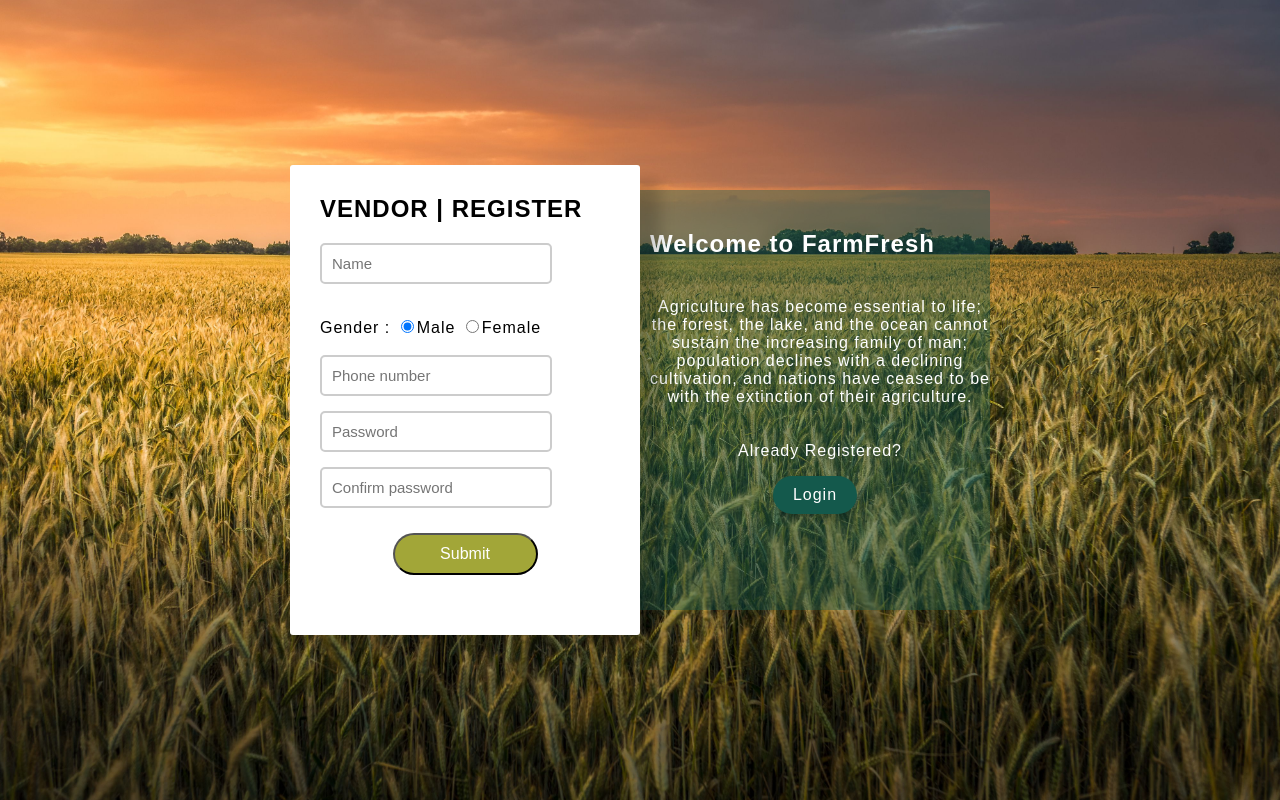
After one commit to pillai-karthik/PHP-Farm-Fresh-Web, a PHP site: page /registerVendor.php in a window 1280 px wide. The commit adds this page. Run offline with PHP 8.4, Linux system fonts and the light colour scheme.

Commit message:
Created vendor login,register & made changes to index.php accordingly

```diff
--- /dev/null
+++ b/registerVendor.css
@@ -0,0 +1,122 @@
+body{
+    margin: 0;
+    padding: 0;
+    background: url(assets/loginCustomerBg.jpg);
+    background-size: cover;
+    background-position: center;
+    overflow: hidden;
+    font-family: 'Oxygen', sans-serif;
+    letter-spacing: 1px;
+}
+.signup-box{
+    width: 700px;
+    height: 420px;
+    background: rgba(19, 89, 76, 0.4);
+    top: 50%;
+    left: 50%;
+    position: absolute;
+    transform: translate(-50%,-50%);
+    box-sizing: border-box;
+    border-radius: 3px;
+}
+.signup-box .signup-form,
+.signup-box .form-c{
+    position: relative;
+    width: 50%;
+    height: 420px;
+    float: right;
+    box-sizing: border-box;
+}
+.signup-box .form-c h1,
+.signup-box .form-c p,
+.signup-box .form-c a{
+    padding-left: 10px;
+    padding-top: 20px;
+    color: #fff;
+}
+.signup-box .form-c a{
+    display: inline-block;
+    padding: 10px 20px;
+    color: #fff;
+    text-decoration: none;
+    background: #14594C;
+    border-radius: 25px;
+    box-shadow: 0 5px 10px rgba(0,0,0,0.2);
+
+    }
+.signup-box .signup-form{
+    background: #fff;
+    height: 470px;
+    width: 50%;
+    top: -25px;
+    box-shadow: 20px 15px 15px rgba(0,0,0,0.2);
+    border-radius: 3px;
+    padding: 10px 30px;
+}
+
+#text{
+    display: block;
+    width: 80%;
+    padding: 10px;
+    box-sizing: border-box;
+    margin-bottom: 15px;
+    border: 2px solid #ccc;
+    border-radius: 5px;
+    outline: none;
+    font-size: 15px;
+    transition: border-color .10s ease, box-shadow .10s ease;
+}
+#text:focus, #text:hover{
+    border: 2px solid #14594C;
+}
+.signup-box .signup-form input[type = "submit"]{
+    color: #fff;
+    background: #A2A638;
+    font-size: 16px;
+    margin-top: 10px;
+    padding: 10px;
+    transition: 0.5s;
+    width: 50%;
+    transition: border-color .10s ease, box-shadow .10s ease;
+    border-radius: 25px;
+    outline: none;
+
+}
+.signup-box .signup-form input[type = "submit"]:hover{
+    background: #14594C;
+    border: 2px solid #14594C;
+}
+.signup-box .signup-form .img{
+    position: absolute;
+    left: 85%;
+    top: 20px;
+    display: inline-block;
+}
+.field-wrap {
+  position: relative;
+  margin-bottom: 15px;
+}
+
+#custom-button{
+    padding: 10px;
+    color: white;
+    background-color: #038C7F;
+    border: 1px solid #14594C;
+    border-radius: 5px;
+    cursor: pointer;
+}
+
+#custom-button:hover{
+    background-color: #14594C;
+}
+
+#custom-text{
+    color: #aaa;
+    font-size: 14;
+}
+
+#errorPara{
+    color: red;
+    font-weight: bold;
+    font-size: 14px;
+}
--- /dev/null
+++ b/registerVendor.php
@@ -0,0 +1,83 @@
+<?php
+
+    session_start();
+
+    include 'dataBaseConstants.php';
+    $link=mysqli_connect('localhost',$user,$pass,$db);
+    $error=null;
+
+    if(mysqli_connect_error()){
+        $error="There was an error connecting to DB!";
+    }else{
+        //SUCCESSFULLLY CONNECTED TO DB
+        if(array_key_exists("name", $_POST) AND array_key_exists("phone", $_POST) AND array_key_exists("password", $_POST) AND array_key_exists("cpassword", $_POST) AND array_key_exists("gender", $_POST)){
+            //user has eneter everything or blank page is submitted
+            if($_POST['phone']=="" OR $_POST['password']=="" OR $_POST['cpassword']=="" OR $_POST['name']=="" OR $_POST['gender']==""){
+                $error="Please enter all the fields!";
+            }else if($_POST['password']!=$_POST['cpassword']){//TO CHECK IF PASSWORD AND CONFIRM PASSWORD MATCH
+                $error="Password and confirm password does not match.";
+            }else{
+                //user has entered everthing
+                $query="SELECT * FROM vendors WHERE phone='".mysqli_real_escape_string($link,$_POST['phone'])."'";
+                $result=mysqli_query($link,$query);//query to select users with the entered phone
+
+                if(mysqli_num_rows($result)>0){
+                    $error="Phone number already registered.";//cant keep 2 or more same phone ids
+                }else{
+                    //EVERTHNG IS VALID, ADD THE USER INTO THE DATABASE
+                    $phoneEntered="+91".$_POST['phone'];
+                    $query="INSERT INTO vendors (name,phone,password,gender) VALUES ('".ucwords($_POST['name'])."','".$phoneEntered."','".$_POST['password']."','".$_POST['gender']."')";//*********SQL PROTECTION REQUIRED*******
+
+                    if(mysqli_query($link,$query)){
+                        // echo "<p>YOU HAVE BEEN SIGNED UP</p>";
+
+                        header("Location: loginVendor.php");
+
+                    }else{
+                        $error="There was a problem signing you up!";
+                    }
+                }
+            }
+        }
+    }
+
+?>
+
+
+<html>
+    <head>
+    <meta charset="utf-8">
+    <meta name="viewport" content="width=device-width, intial-scale=1">
+    <title>Customer | Register</title>
+    <link rel = "stylesheet" type = "text/css" href = "registerVendor.css">
+    </head>
+    <body>
+    <section>
+        <div class="signup-box">
+            <div class="form-c">
+                <h1>Welcome to FarmFresh</h1>
+                    <p align="center">Agriculture has become essential to life; the forest, the lake, and the ocean cannot sustain the increasing family of man; population declines with a declining cultivation, and nations have ceased to be with the extinction of their agriculture.</p><p align="center">Already Registered?</p>
+                <center><a href = "loginVendor.php">Login</a></center>
+            </div>
+            <div class = "signup-form">
+                <h2>VENDOR | REGISTER</h2>
+                  <form method="post">
+                      <p id = "errorPara">
+                          <?php
+                            echo $error;
+                          ?>
+                      </p>
+                      <input id="text" type="text" name="name" placeholder="Name" required="" autocomplete="off"><br>
+                      Gender :
+                      <input type="radio" name="gender" value="Male" checked>Male
+                      <input type="radio" name="gender" value="Female">Female<br><br>
+                      <input id="text" type="number" name="phone" placeholder="Phone number" autocomplete="off">
+                      <input id="text" type="password" name="password" placeholder="Password">
+                      <input id="text" type="Password" name="cpassword" placeholder="Confirm password">
+                      <center><input type="submit"></center>
+                  </form>
+            </div>
+        </div>
+        </section>
+    </body>
+</html>
```
Also changed, not shown: index.php (+7 -2 lines), loginVendor.css (added, +108 -0 lines), loginVendor.php (added, +74 -0 lines).
